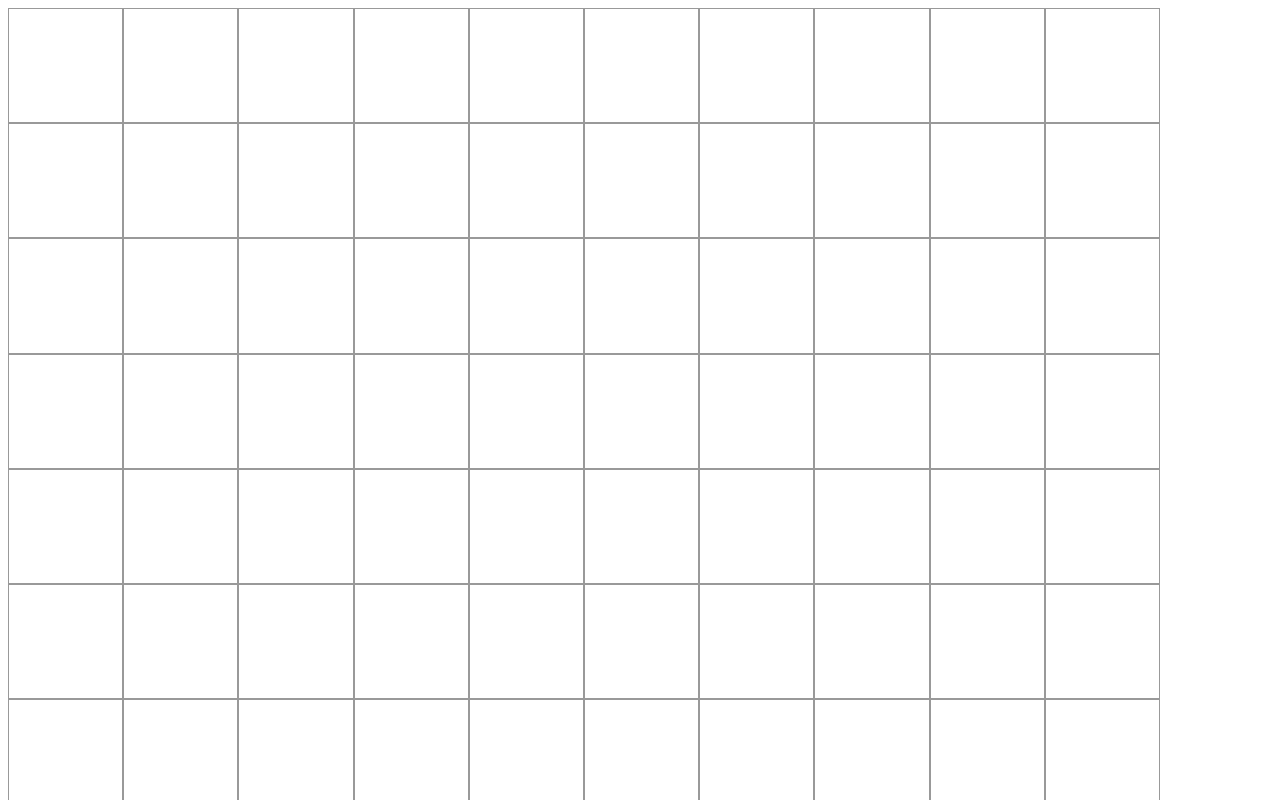
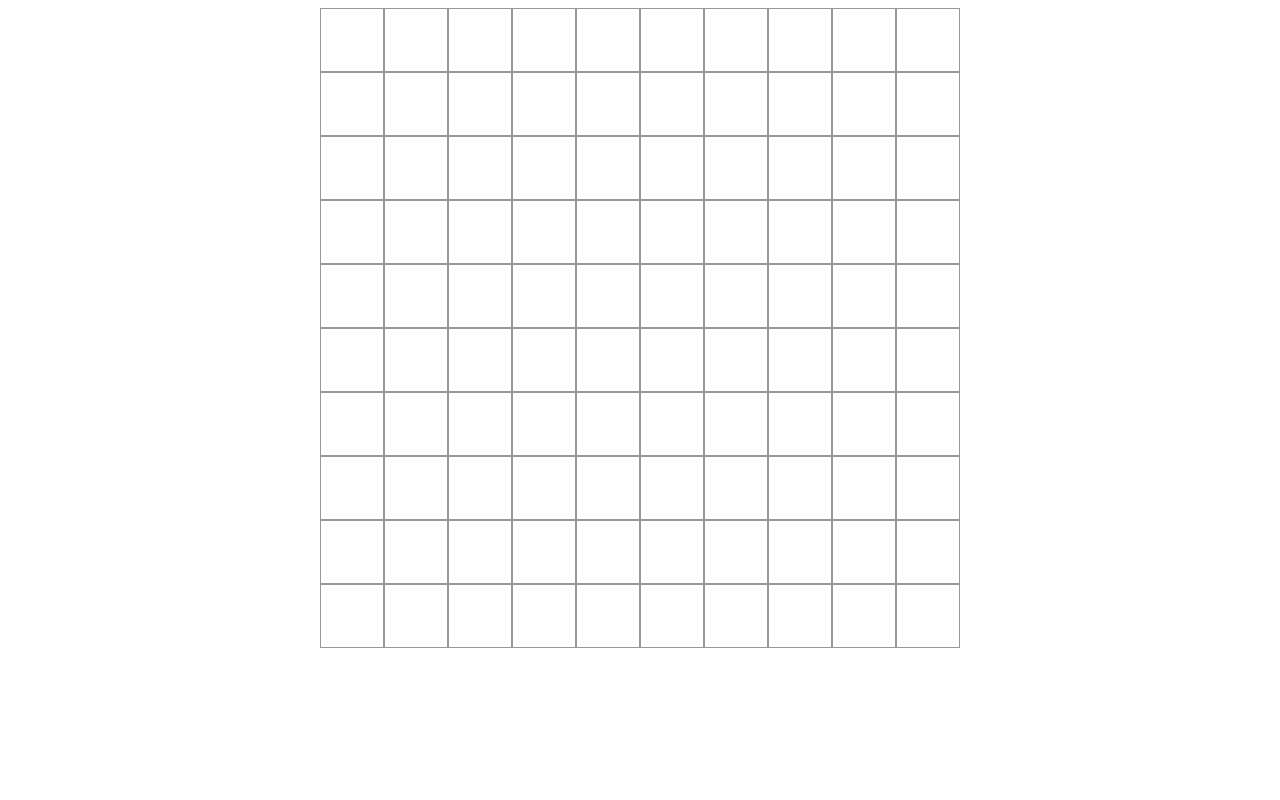
Before and after one commit to guntrip/grid-toy, a plain HTML site: page index.html in a window 1280 px wide. Shown: the top 800 px of the page. Drawn offline with Linux system fonts and the light colour scheme.

Commit message:
Update style.css

```diff
--- a/style.css
+++ b/style.css
@@ -7,9 +7,11 @@ body {
   #grid {
     display: grid;
     grid-template-columns: repeat(10, 1fr);
-    width: 90vw;
-    height: 90vh;
+    width: 50vw;
+    height: 50vh;
     box-sizing: border-box;
+    margin: auto;
+    top: 10vh;
   }
 
   /* Style individual cells */
```
